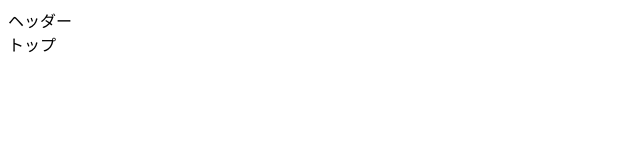
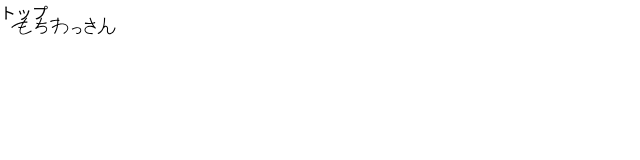
Before and after one commit to mochissant/portfolio-site, a Next.js app: page / in a window 1280 px wide. Shown: the top 160 px of the page, without its empty margins (0-640 px from the left). Built offline with nearby package versions, Linux system fonts and the light colour scheme.

Commit message:
ヘッダー

```diff
--- a/app/components/Header.tsx
+++ b/app/components/Header.tsx
@@ -1,9 +1,13 @@
 'use client';
+import styles from "../styles/header.module.css";
+import {useState} from "react";
 
 export default function Header(){
+    const [isOpen, setIsOpen] = useState();
+
     return(
-        <header>
-            ヘッダー
+        <header className={styles.header}>
+            <img src="/logo/mochissant-logo.svg" alt="もちわっさん" className={styles.logo} />
         </header>
     );
 }
--- a/app/layout.tsx
+++ b/app/layout.tsx
@@ -1,4 +1,4 @@
-
+import './styles/styles.css';
 import type { Metadata } from "next";
 import { Geist, Geist_Mono } from "next/font/google";
 import PathProvider from "./components/PathProvider";
@@ -14,6 +14,9 @@ export const metadata: Metadata = {
     width: 'device-width',
     initialScale: 1,
     maximumScale: 1,
+  },
+  icons: {
+    icon: '/logo/mochissant-circle-logo.svg',
   },
 };
 
--- /dev/null
+++ b/app/styles/header.module.css
@@ -0,0 +1,25 @@
+@import "./styles.css";
+
+.header{
+    display: flex;
+    flex-direction: row;
+    justify-content: space-between;
+    align-items: center;
+    padding: 4px 8px;
+    gap: 219px;
+
+    position: absolute;
+    width: 100vw;
+    height: 52px;
+    left: 0px;
+    top: 0px;
+
+    mix-blend-mode: difference;
+
+}
+
+.logo{
+    height:24px;
+    width:111px;
+    filter: invert(1) brightness(1000%);
+}
--- a/app/styles/styles.css
+++ b/app/styles/styles.css
@@ -0,0 +1,36 @@
+@import url('https://fonts.googleapis.com/css2?family=Montserrat:ital,wght@0,100..900;1,100..900&family=Noto+Sans+JP:wght@100..900&display=swap');
+
+/* CSS Reset & 基本設定 */
+*,
+*::before,
+*::after {
+    margin: 0;
+    padding: 0;
+    box-sizing: border-box;
+    font-family: "Noto Sans JP", -apple-system, BlinkMacSystemFont, 'Segoe UI', Roboto, 'Helvetica Neue', Arial, sans-serif;
+}
+
+/* 全体に適用するグローバルなスタイル */
+html, body, #__next {
+    width: 100%;
+    height: 100%;
+    background-color: #fff;
+    color: #000;
+    line-height: 1.6;
+}
+
+/* リンクのスタイル */
+a {
+    text-decoration: none;
+    color: inherit;
+}
+
+/* モバイル対応のためのフォントサイズ調整 */
+body {
+    font-size: 16px;
+}
+
+/* ヘッダー、見出し用フォント設定（任意） */
+h1, h2, h3, h4, h5, h6 {
+    font-family: 'Montserrat', sans-serif;
+}
--- /dev/null
+++ b/global.d.ts
@@ -0,0 +1,6 @@
+// global.d.ts
+
+declare module '*.module.css' {
+    const styles: { [key: string]: string };
+    export default styles;
+  }
```
